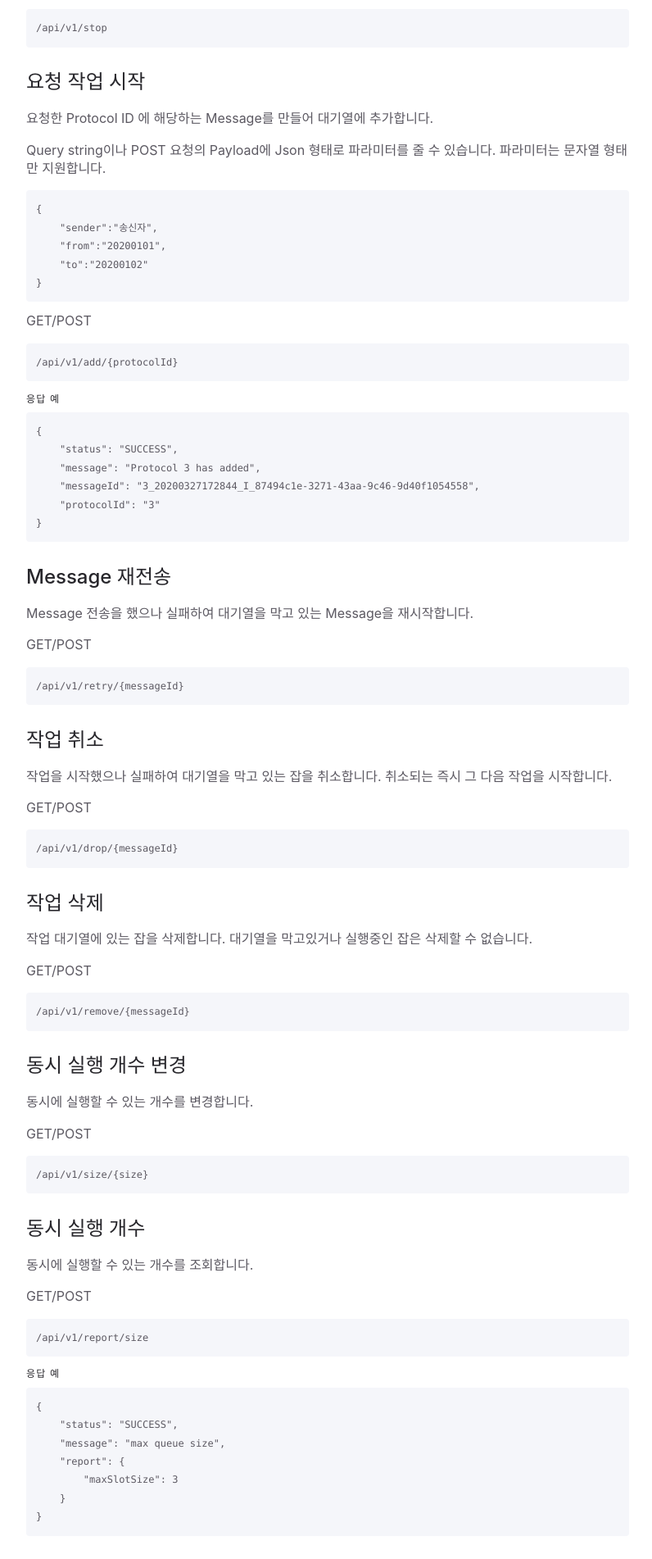
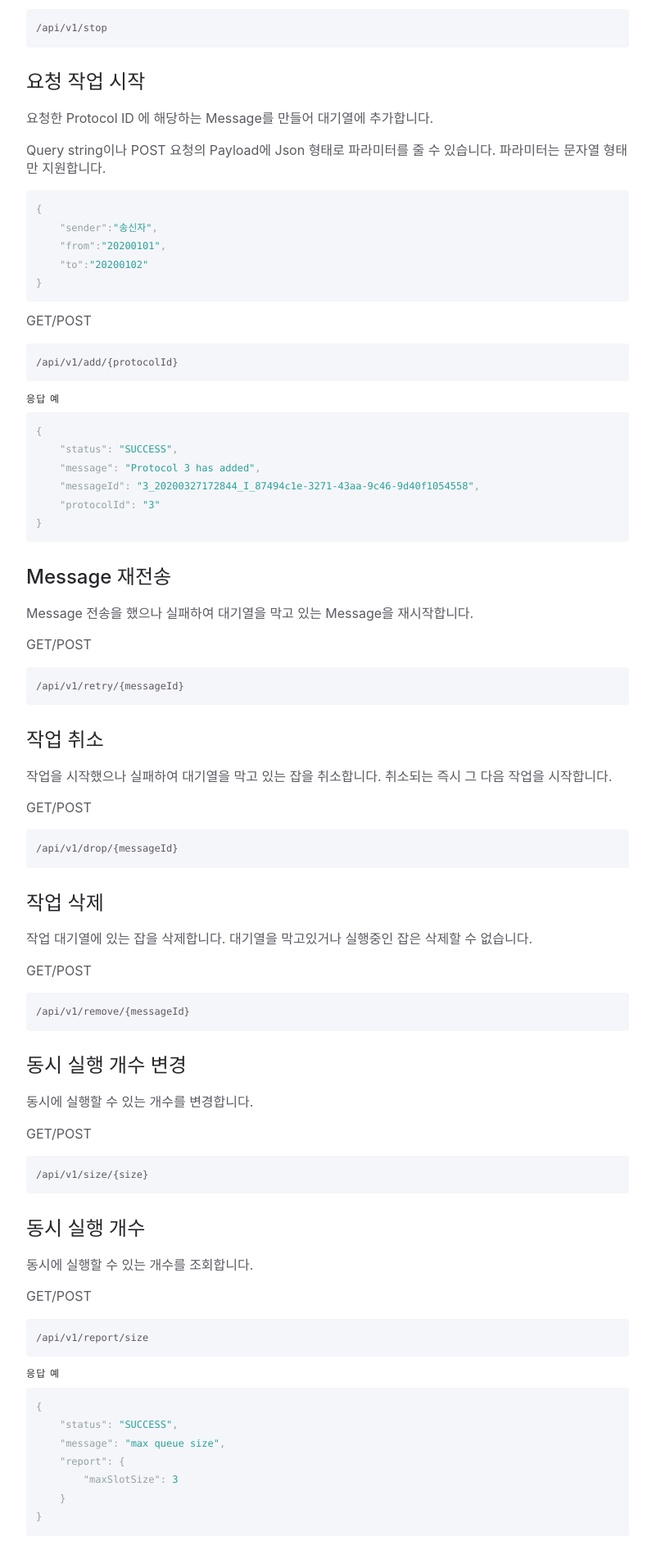
Before and after one commit to oasis-official/oasis-official.github.io, a Jekyll site: the page built from docs/jobman/api.md, in a window 1280 px wide. Shown: the part 492-2394 px from the top of the page at 82% size, without its empty margins (356-1152 px from the left). Built offline with Jekyll 4.4.1, drawn with Linux system fonts in a browser that asks for light colours; some of the changed text lies outside the part shown.

Commit message:
Update api.md

````diff
--- a/docs/jobman/api.md
+++ b/docs/jobman/api.md
@@ -27,7 +27,7 @@ GET/POST
 
 Query string이나 POST 요청의 Payload에 Json 형태로 파라미터를 줄 수 있습니다. 파라미터는 문자열 형태만 지원합니다.
 
-```
+```json
 {
     "sender":"송신자",
     "from":"20200101",
@@ -42,7 +42,7 @@ GET/POST
 ```
 
 #### 응답 예
-```
+```json
 {
     "status": "SUCCESS",
     "message": "Protocol 3 has added",
@@ -92,7 +92,7 @@ GET/POST
 /api/v1/report/size
 ```
 #### 응답 예
-```
+```json
 {
     "status": "SUCCESS",
     "message": "max queue size",
@@ -110,7 +110,7 @@ GET/POST
 /api/v1/report/front
 ```
 #### 응답 예
-```
+```json
 {
     "status": "SUCCESS",
     "message": "front queue report",
@@ -129,7 +129,7 @@ GET/POST
 /api/v1/report/sending
 ```
 #### 응답 예
-```
+```json
 {
     "status": "SUCCESS",
     "message": "sending transaction report",
@@ -148,7 +148,7 @@ GET/POST
 /api/v1/report/waiting
 ```
 #### 응답 예
-```
+```json
 {
     "status": "SUCCESS",
     "message": "waiting transaction report",
@@ -175,7 +175,7 @@ GET/POST
 
 #### 응답 예
 
-```
+```json
 {
     "status": "SUCCESS",
     "message": "current status",
@@ -203,7 +203,7 @@ GET/POST
 
 #### 응답 예
 
-```
+```json
 {
     "status": "SUCCESS",
     "message": "transaction result",
````
